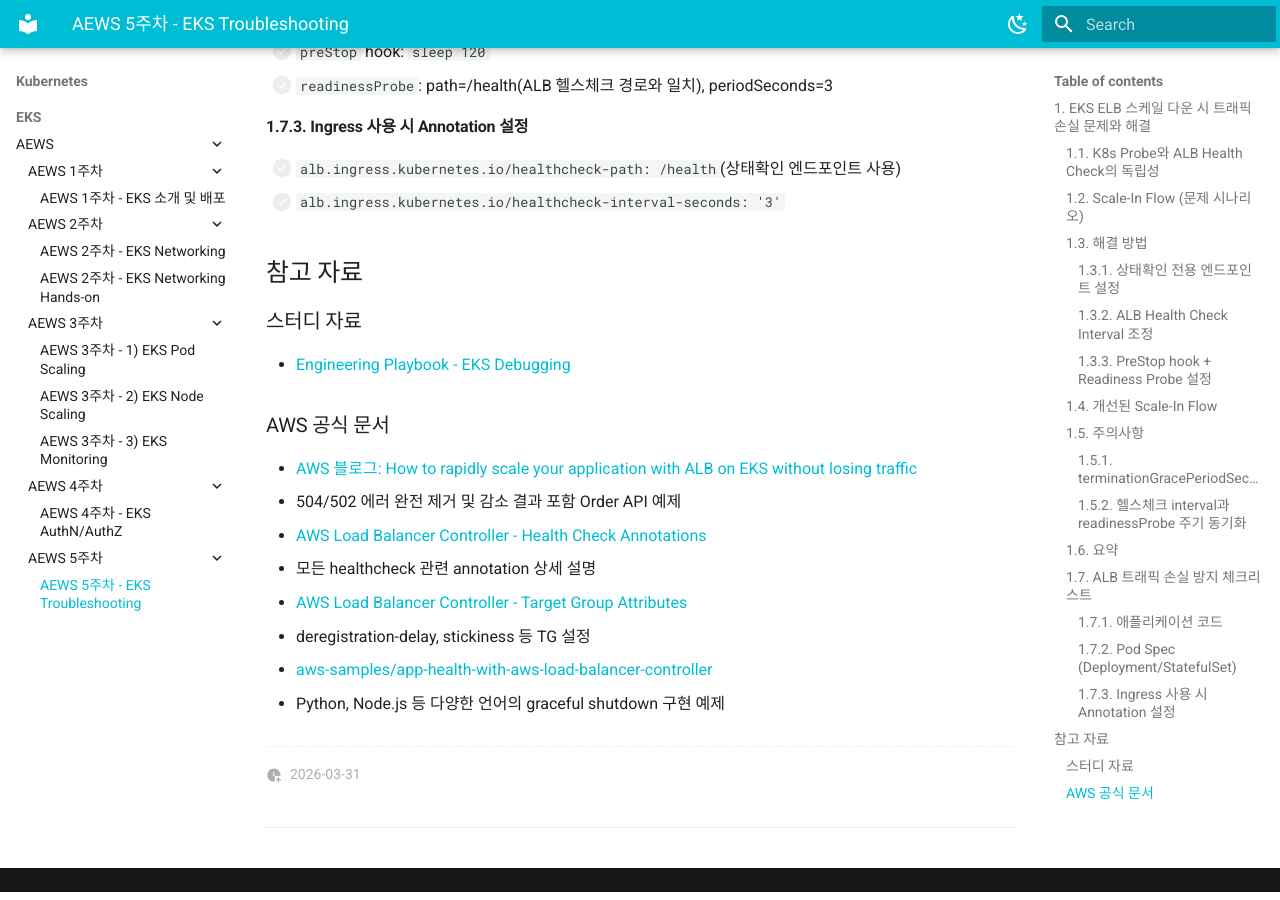
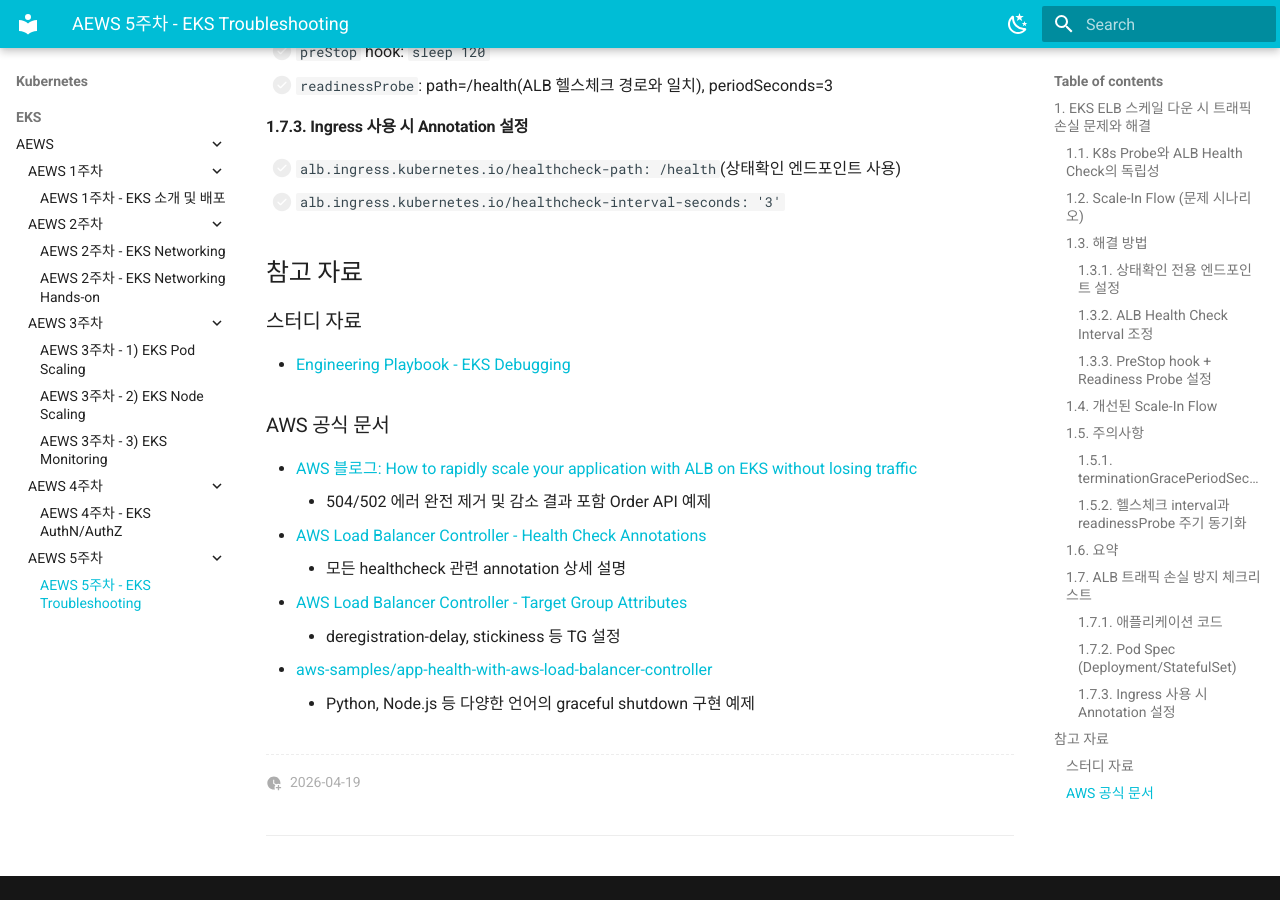
Before and after one commit to syloa/syloa.github.io, an MkDocs documentation site: the page built from docs/kubernetes/eks/aews/aews-week05-01.md, in a window 1280 px wide and 900 px high, scrolled down 6528 px. Built offline with MkDocs 1.6.1 and Material for MkDocs 9.7.7, drawn with Linux system fonts in a browser that asks for light colours; comment, search, counter and statistics services are not loaded.

Commit message:
20260420

```diff
--- a/docs/kubernetes/eks/aews/aews-week05-01.md
+++ b/docs/kubernetes/eks/aews/aews-week05-01.md
@@ -1,7 +1,6 @@
 ---
 title: AEWS 5주차 - EKS Troubleshooting
-date: 2026-03-31
-draft: true
+date: 2026-04-19
 categories:
   - Kubernetes
   - AWS
@@ -383,13 +382,13 @@
 
 ### AWS 공식 문서
 - [AWS 블로그: How to rapidly scale your application with ALB on EKS without losing traffic](https://aws.amazon.com/ko/blogs/containers/how-to-rapidly-scale-your-application-with-alb-on-eks-without-losing-traffic/)
-  - 504/502 에러 완전 제거 및 감소 결과 포함 Order API 예제
+    - 504/502 에러 완전 제거 및 감소 결과 포함 Order API 예제
 - [AWS Load Balancer Controller - Health Check Annotations](https://kubernetes-sigs.github.io/aws-load-balancer-controller/latest/guide/ingress/annotations/#healthcheck)
-  - 모든 healthcheck 관련 annotation 상세 설명
+    - 모든 healthcheck 관련 annotation 상세 설명
 - [AWS Load Balancer Controller - Target Group Attributes](https://kubernetes-sigs.github.io/aws-load-balancer-controller/latest/guide/ingress/annotations/#target-group-attributes)
-  - deregistration-delay, stickiness 등 TG 설정
+    - deregistration-delay, stickiness 등 TG 설정
 - [aws-samples/app-health-with-aws-load-balancer-controller](https://github.com/aws-samples/app-health-with-aws-load-balancer-controller)
-  - Python, Node.js 등 다양한 언어의 graceful shutdown 구현 예제
+    - Python, Node.js 등 다양한 언어의 graceful shutdown 구현 예제
 
 
 
```
